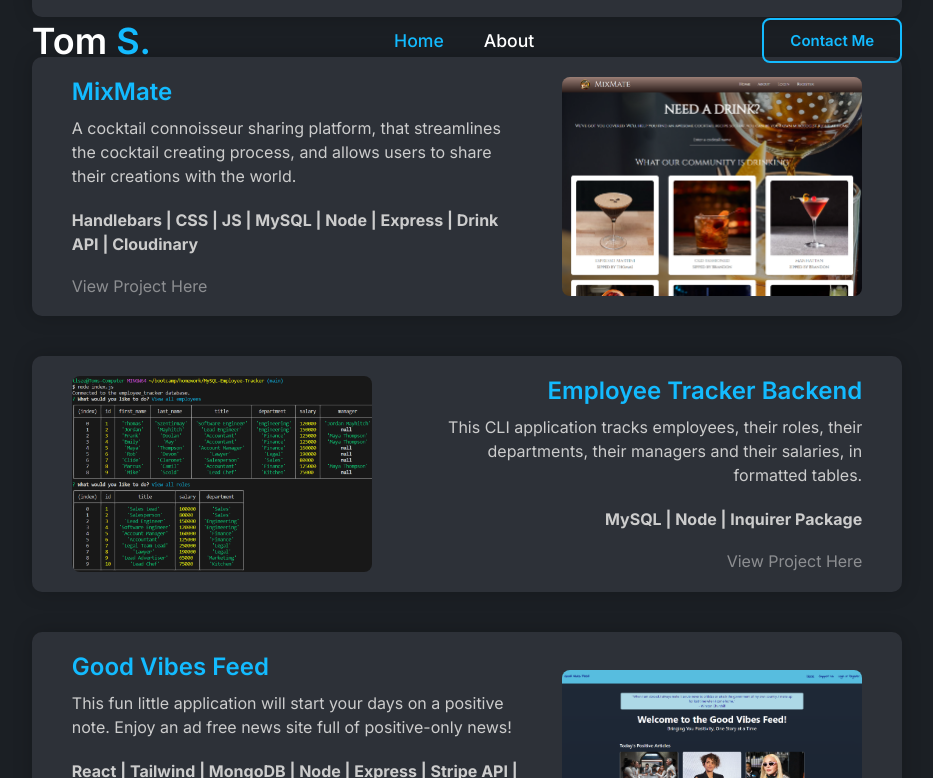
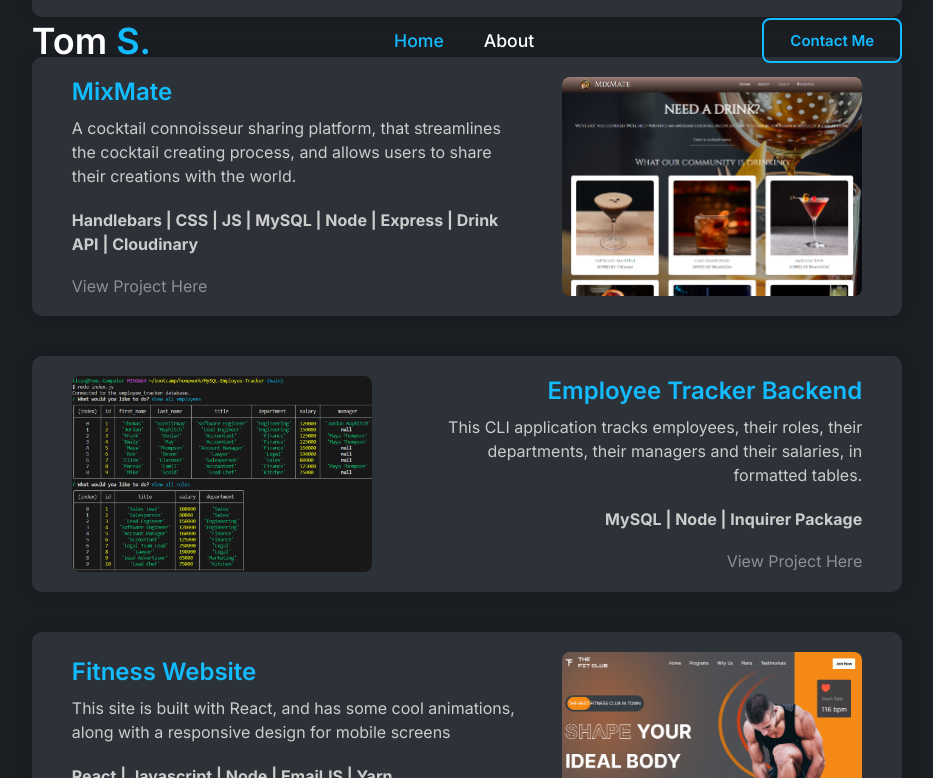
Before and after one commit to ThomasSzentirmay/Portfolio-Site, a website: page public/index.html in a window 1280 px wide. Both pictures are taken after a click on the button "View More". Shown: the part 1109-1887 px from the top of the page, without its empty margins (173-1106 px from the left). Drawn offline with nearby package versions, Linux system fonts and the light colour scheme.

Commit message:
updated projects

```diff
--- a/public/index.html
+++ b/public/index.html
@@ -151,14 +151,14 @@
         <!-- Project 4 -->
         <div class="animate project" id="project-4" style="display: none;">
           <div class="project-content reverse">
-            <img src="/img/goodvibes.png" class="margin-top-image" alt="Project 4" />
+            <img src="/img/fitness.png" class="margin-top-image" alt="Project 4" />
             <div class="project-description">
-              <h3>Good Vibes Feed</h3>
-              <p>This fun little application will start your days on a positive note. Enjoy an ad free news site full of positive-only news!</p>
+              <h3>Fitness Website</h3>
+              <p>This site is built with React, and has some cool animations, along with a responsive design for mobile screens</p>
               <br />
-              <p><strong>React | Tailwind | MongoDB | Node | Express | Stripe API | News API</strong></p>
+              <p><strong>React | Javascript | Node | EmailJS | Yarn</strong></p>
               <br />
-              <a href="https://good-vibes-feed-0f727cb91a84.herokuapp.com/" class="project-link" target="_blank"
+              <a href="https://blooming-citadel-81954-effbf66e16b6.herokuapp.com/" class="project-link" target="_blank"
                 >View Project Here</a
               >
             </div>
```
Also changed, not shown: public/img/fitness.png (added).
